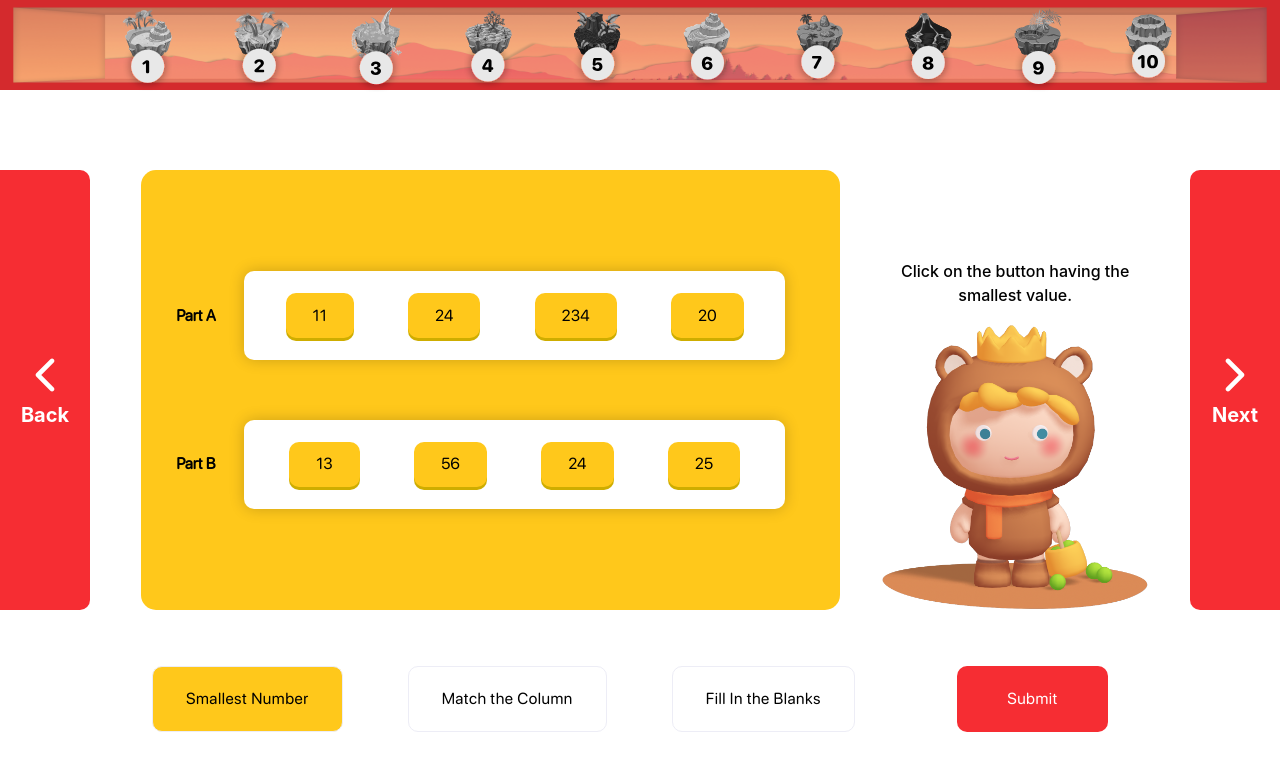
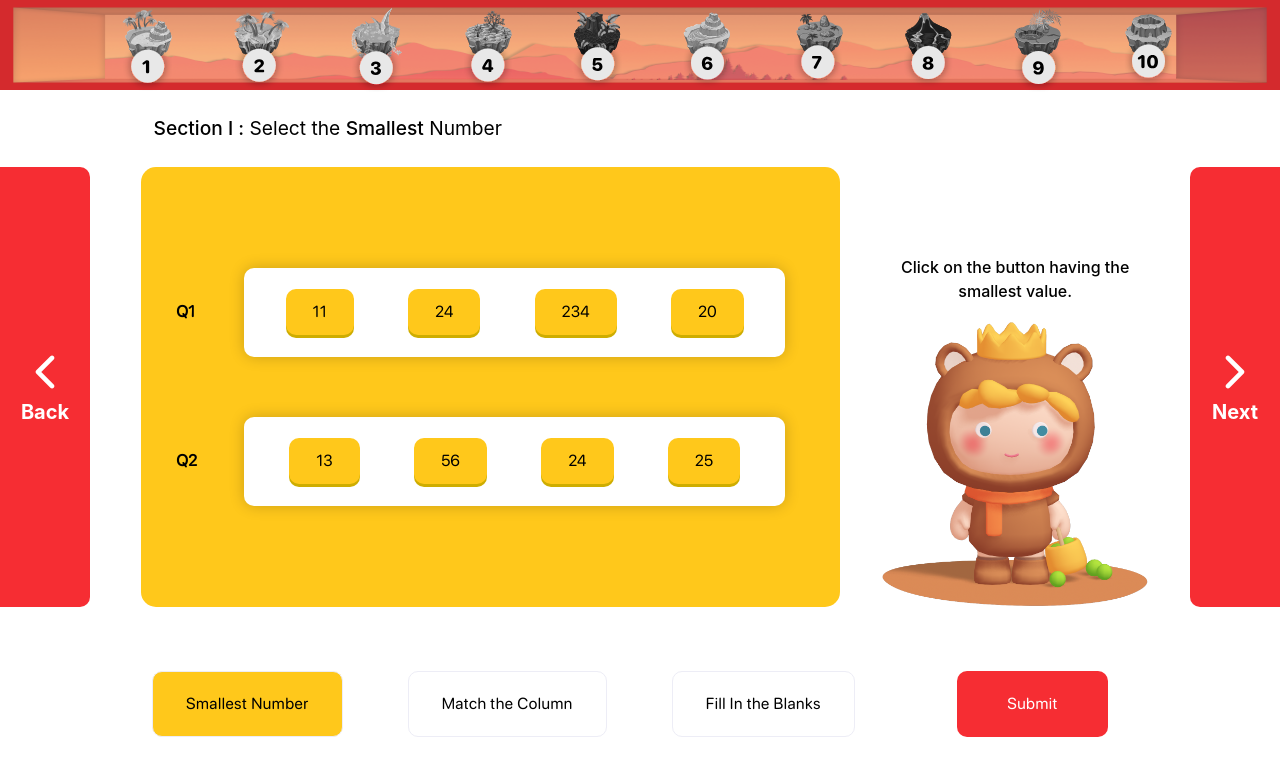
Before and after one commit to singhcoder694/LiteracyApp, a React (Create React App) app: page /background in a window 1280 px wide. Shown: the top 776 px of the page. Built offline with nearby package versions, Linux system fonts and the light colour scheme; no server answers; a web font is replaced by a local one.

Commit message:
Added question labels

```diff
--- a/src/App.js
+++ b/src/App.js
@@ -14,13 +14,9 @@ import Register from "./pages/Register";
 import Login from "./pages/Login";
 import SetAvatarGuest from "./pages/SetAvatarGuest";
 import SetAvatarRegister from "./pages/SetAvatarRegister";
-import MatchNumbers from "./pages/MatchNumbers";
 import Instructions from "./pages/Instructions";
 import Dashboard from "./pages/Dashboard";
-
 import ShowAvatars from "./Components/dashboard/ShowAvatars";
-
-import SmallestNumber from "./pages/SmallestNumber";
 import AllAnswers from "./Components/dashboard/AllAnswers";
 
 const App = () => {
--- a/src/Components/Background.css
+++ b/src/Components/Background.css
@@ -4,7 +4,7 @@
   height: 55vh;
   align-items: center;
   width: 100vw;
-  margin-top: 10vh;
+  margin-top: 0;
   justify-content: space-between;
 }
 
@@ -21,7 +21,14 @@
   width: 9%;
   max-width: 90px;
 }
-
+.questions_header {
+  margin:3vh 4vw;
+}
+.questions_header p{
+  display: inline;
+  margin:3vh 8vw;
+  font-size: clamp(1.2rem, 1vw, 2.5rem);
+}
 .prev-button {
   right: 0px;
   border-top-right-radius: 10px;
--- a/src/Components/Background.jsx
+++ b/src/Components/Background.jsx
@@ -71,12 +71,16 @@ export default function Background() {
     <>
       <QuestionProvider>
         <Navbar />
+        <div className="questions_header">
+          {questions[0]?<p><span style={{fontWeight:"500"}}>Section I :</span> Select the <span style={{fontWeight:"500"}}>Smallest</span> Number</p>:null}
+          {questions[1]?<p><span style={{fontWeight:"500"}}>Section II :</span><span style={{fontWeight:"500"}}> Match</span> the following</p>:null}
+          {questions[2]?<p><span style={{fontWeight:"500"}}>Section III :</span><span style={{fontWeight:"500"}}> Fill</span> in the blanks</p>:null}
+        </div>
         <div className="background-container">
           <div className="prev-button nav-button-icon" onClick={clicked_prev}>
             <IoIosArrowBack className="back-icon" />
             {count>0?<button >Prev</button>:<button >Back</button>}
           </div>
-
             {questions[0]?<SmallestNumber />:null}
             {questions[1]?<MatchNumbers />:null}
             {questions[2]?<FillInTheBlanks />:null}
--- a/src/Components/NavigationButton.css
+++ b/src/Components/NavigationButton.css
@@ -1,9 +1,13 @@
 .navigation_button {
   display: flex;
-  margin-top: 7vh;
+  margin-top: 5vh;
   justify-content: space-between;
 }
-
+@media screen and (min-height:750px){
+  .navigation_button {
+    margin-top: 8vh;
+  }
+}
 .navigation_button button {
   padding: 20px 33px;
   border-radius: 10px;
--- a/src/Components/NumberSection.jsx
+++ b/src/Components/NumberSection.jsx
@@ -29,7 +29,7 @@ const NumberSection = ({ sectionLabel, buttonValues1, buttonValues2 }) => {
   return (
     <>
     <div className="number_section">
-      <span className="parts"> Part A </span>
+      <span className="parts"> Q1 </span>
       <div className="number_section_parts">
         {arr.map((value, index) => (
           <button
@@ -49,7 +49,7 @@ const NumberSection = ({ sectionLabel, buttonValues1, buttonValues2 }) => {
       </div>
     </div>
     <div className="number_section">
-    <span className="parts"> Part B </span>
+    <span className="parts"> Q2 </span>
     <div className="number_section_parts">
       {arr2.map((value, index) => (
         <button
```
